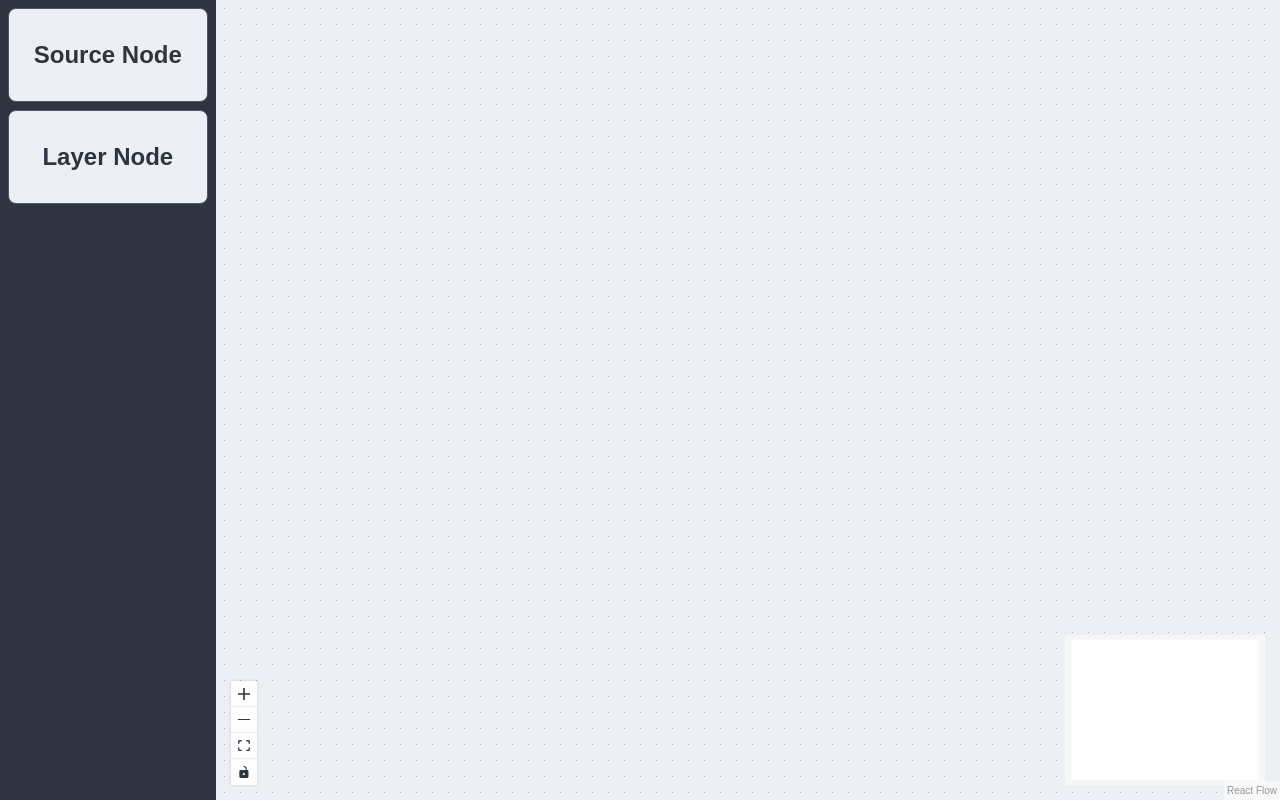
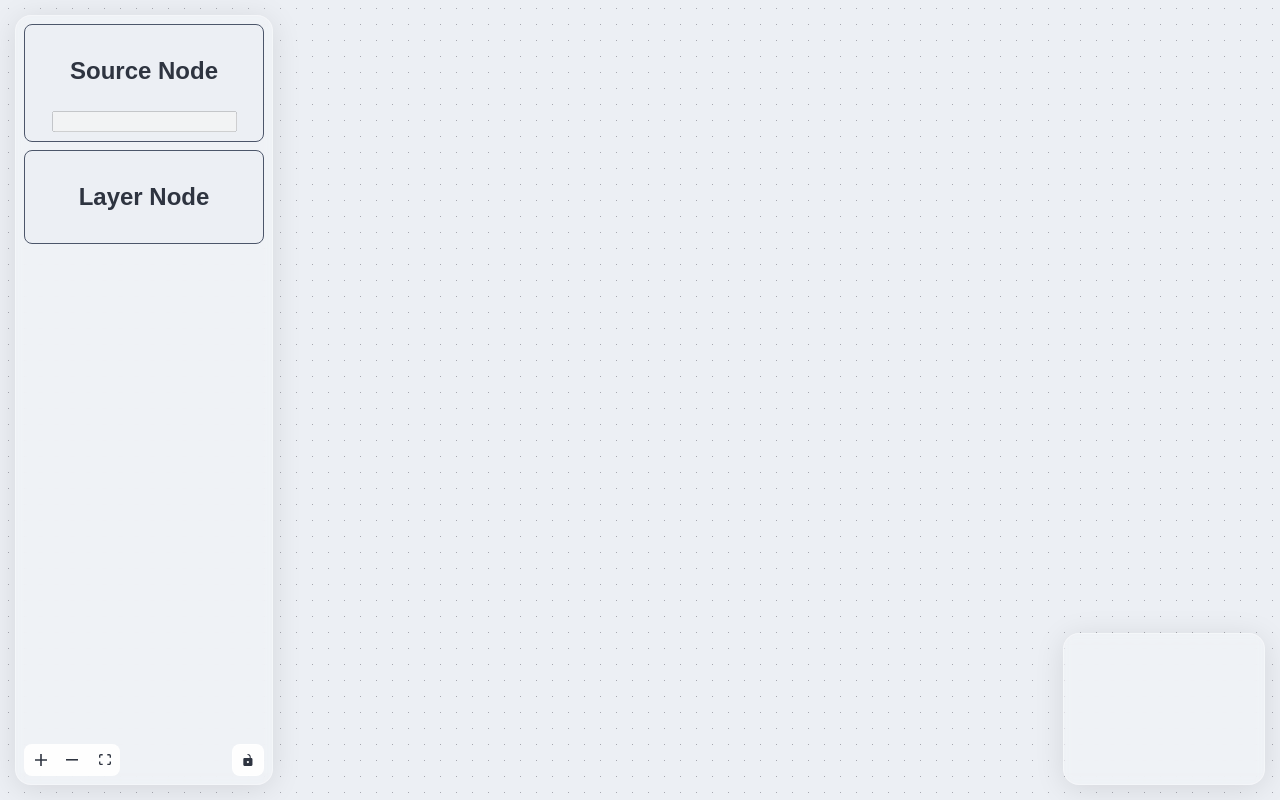
Before and after one commit to sampi/geojson-nodes, a React (Vite) app: page / in a window 1280 px wide. Built offline with nearby package versions, Linux system fonts and the light colour scheme.

Commit message:
Add more styling
* move NodeDrawer into ReactFlow as a Panel
* try an imitation Liquid Glass style (WIP)

```diff
--- a/src/App.tsx
+++ b/src/App.tsx
@@ -1,13 +1,174 @@
-import { NodesDrawer } from "./components/NodesDrawer/NodesDrawer";
-import { Flow } from "./components/Flow/Flow";
+import { useCallback, type DragEvent } from "react";
+import { useShallow } from "zustand/react/shallow";
+import {
+  Background,
+  Controls,
+  MiniMap,
+  Panel,
+  ReactFlow,
+  useReactFlow,
+} from "@xyflow/react";
+
+import { useDragAndDrop } from "./DragAndDropContext";
+import { SourceNode } from "./components/nodes/SourceNode";
+import { LayerNode } from "./components/nodes/LayerNode";
+import {
+  DRAWER_UNIT_WIDTH,
+  NodesDrawer,
+} from "./components/NodesDrawer/NodesDrawer";
+
+import { selector, useStore } from "./store";
+import styled from "styled-components";
+import { UNIT_WIDTH } from "./GlobalStyle";
+
+const nodeTypes = {
+  sourceNode: SourceNode,
+  layerNode: LayerNode,
+};
+
+const PADDING = UNIT_WIDTH * 6;
+const MINIMAP_WIDTH = 200;
+
+const fitViewOptions = {
+  padding: {
+    // @TODO get types from `PaddingWithUnit`
+    left: `${UNIT_WIDTH * DRAWER_UNIT_WIDTH + PADDING}px` as `${number}px`,
+    right: `${PADDING + MINIMAP_WIDTH}px` as `${number}px`,
+  },
+};
+
+const StyledControls = styled(Controls)`
+  right: 0;
+  display: flex;
+  margin: var(--space-unit);
+  flex-direction: row;
+  justify-content: space-between;
+  box-shadow: none;
+
+  .react-flow__controls-button {
+    width: calc(var(--space-unit) * 4);
+    height: calc(var(--space-unit) * 4);
+    border-top: var(--border-glass);
+    border-bottom: var(--border-glass);
+  }
+
+  .react-flow__controls-button:first-child {
+    border-radius: var(--space-unit) 0 0 var(--space-unit);
+    border-left: var(--border-glass);
+  }
+  .react-flow__controls-button:nth-child(3) {
+    border-radius: 0 var(--space-unit) var(--space-unit) 0;
+    border-left: var(--border-glass);
+  }
+
+  .react-flow__controls-interactive {
+    margin-left: calc(var(--space-unit) * 14);
+    border-radius: var(--space-unit);
+    border: var(--border-glass);
+  }
+`;
+
+const StyledMiniMap = styled(MiniMap)`
+  bottom: 0;
+  background: var(--color-background-glass);
+  border-radius: var(--border-radius-glass);
+  box-shadow: var(--box-shadow-glass);
+  backdrop-filter: var(--backdrop-filter-glass);
+  border: var(--border-glass);
+  .react-flow__minimap-svg {
+    border-radius: var(--space-unit);
+  }
+  .react-flow__minimap-node {
+    border-radius: var(--border-radius-glass);
+    rx: var(--border-radius-glass);
+    ry: var(--border-radius-glass);
+  }
+  .react-flow__minimap-mask {
+    display: none;
+  }
+`;
 
 export default function App() {
+  const { nodes, edges, onNodesChange, onEdgesChange, onConnect } = useStore(
+    useShallow(selector),
+  );
+  const { screenToFlowPosition } = useReactFlow();
+
+  const [type] = useDragAndDrop();
+
+  const onDragOver = useCallback((event: DragEvent<HTMLDivElement>) => {
+    event.preventDefault();
+    event.dataTransfer!.dropEffect = "move";
+  }, []);
+
+  const onDrop = useCallback(
+    (event: DragEvent<HTMLDivElement>) => {
+      event.preventDefault();
+
+      // check if the dropped element is valid
+      if (!type) {
+        return;
+      }
+
+      const position = screenToFlowPosition({
+        x: event.clientX,
+        y: event.clientY,
+      });
+
+      // Initialize node data based on type
+      let data;
+      if (type === "sourceNode") {
+        data = { url: "" };
+      } else {
+        data = { label: `${type} node` };
+      }
+
+      const newNode = {
+        id: window.crypto.randomUUID(),
+        type,
+        position,
+        data,
+        origin: [0.5, 0.5] as [number, number],
+      };
+
+      onNodesChange([{ item: newNode, type: "add" }]);
+    },
+    [onNodesChange, screenToFlowPosition, type],
+  );
+
   return (
-    <div style={{ display: "flex", flexDirection: "row", height: "100vh" }}>
-      <NodesDrawer />
-      <main style={{ flexGrow: 1, width: "100vw", height: "100vh" }}>
-        <Flow />
-      </main>
-    </div>
+    <main style={{ flexGrow: 1, width: "100vw", height: "100vh" }}>
+      <ReactFlow
+        nodes={nodes}
+        edges={edges}
+        onNodesChange={onNodesChange}
+        onEdgesChange={onEdgesChange}
+        onConnect={onConnect}
+        onDrop={onDrop}
+        onDragOver={onDragOver}
+        nodeTypes={nodeTypes}
+        proOptions={{ hideAttribution: true }}
+        colorMode="light"
+        fitViewOptions={fitViewOptions}
+        fitView
+      >
+        <Panel
+          position="top-left"
+          style={{
+            bottom: 0,
+            background: "var(--color-background-glass)",
+            borderRadius: "var(--border-radius-glass)",
+            boxShadow: "var(--box-shadow-glass)",
+            backdropFilter: "var(--backdrop-filter-glass)",
+            border: "var(--border-glass)",
+          }}
+        >
+          <NodesDrawer />
+          <StyledControls fitViewOptions={fitViewOptions} />
+        </Panel>
+        <StyledMiniMap />
+        <Background gap={16} size={1} />
+      </ReactFlow>
+    </main>
   );
 }
--- a/src/GlobalStyle.tsx
+++ b/src/GlobalStyle.tsx
@@ -1,11 +1,19 @@
 import { createGlobalStyle } from "styled-components";
+
+export const UNIT_WIDTH = 8;
 
 export const GlobalStyle = createGlobalStyle`
   :root {
-    --space-unit: 8px;
+    --space-unit: ${UNIT_WIDTH}px;
     --color-background: #eceff4;
     --color-foreground: #2e3440;
     --color-border: #4c566a;
+
+    --color-background-glass: rgba(255, 255, 255, 0.2);
+    --border-radius-glass: calc(var(--space-unit) * 2);
+    --box-shadow-glass: 0 4px 30px rgba(0, 0, 0, 0.1);
+    --backdrop-filter-glass: blur(5px);
+    --border-glass: 1px solid rgba(255, 255, 255, 0.3);
   }
 
   * {
--- a/src/components/Flow/Flow.tsx
+++ /dev/null
@@ -1,86 +0,0 @@
-import { useCallback, type DragEvent } from "react";
-import { useShallow } from "zustand/react/shallow";
-import {
-  Background,
-  Controls,
-  MiniMap,
-  ReactFlow,
-  useReactFlow,
-} from "@xyflow/react";
-
-import { selector, useStore } from "../../store";
-import { useDragAndDrop } from "../../DragAndDropContext";
-import { SourceNode } from "../nodes/SourceNode";
-import { LayerNode } from "../nodes/LayerNode";
-
-const nodeTypes = {
-  sourceNode: SourceNode,
-  layerNode: LayerNode,
-};
-
-export function Flow() {
-  const { nodes, edges, onNodesChange, onEdgesChange, onConnect } = useStore(
-    useShallow(selector),
-  );
-  const { screenToFlowPosition } = useReactFlow();
-
-  const [type] = useDragAndDrop();
-
-  const onDragOver = useCallback((event: DragEvent<HTMLDivElement>) => {
-    event.preventDefault();
-    event.dataTransfer!.dropEffect = "move";
-  }, []);
-
-  const onDrop = useCallback(
-    (event: DragEvent<HTMLDivElement>) => {
-      event.preventDefault();
-
-      // check if the dropped element is valid
-      if (!type) {
-        return;
-      }
-
-      const position = screenToFlowPosition({
-        x: event.clientX,
-        y: event.clientY,
-      });
-
-      // Initialize node data based on type
-      let data;
-      if (type === 'sourceNode') {
-        data = { url: '' };
-      } else {
-        data = { label: `${type} node` };
-      }
-
-      const newNode = {
-        id: window.crypto.randomUUID(),
-        type,
-        position,
-        data,
-        origin: [0.5, 0.5] as [number, number],
-      };
-
-      onNodesChange([{ item: newNode, type: "add" }]);
-    },
-    [onNodesChange, screenToFlowPosition, type],
-  );
-
-  return (
-    <ReactFlow
-      nodes={nodes}
-      edges={edges}
-      onNodesChange={onNodesChange}
-      onEdgesChange={onEdgesChange}
-      onConnect={onConnect}
-      onDrop={onDrop}
-      onDragOver={onDragOver}
-      nodeTypes={nodeTypes}
-      fitView
-    >
-      <Controls />
-      <MiniMap />
-      <Background gap={16} size={1} />
-    </ReactFlow>
-  );
-}
--- a/src/components/NodesDrawer/NodesDrawer.tsx
+++ b/src/components/NodesDrawer/NodesDrawer.tsx
@@ -1,5 +1,6 @@
 import type { DragEvent } from "react";
 import styled from "styled-components";
+
 import { useDragAndDrop } from "../../DragAndDropContext";
 import { BaseNode } from "../nodes/BaseNode";
 
@@ -7,7 +8,7 @@ export const DRAWER_UNIT_WIDTH = 32;
 
 const NodesDrawerContainer = styled.aside`
   width: calc(var(--space-unit) * ${DRAWER_UNIT_WIDTH});
-  background-color: var(--color-foreground);
+  height: 100%;
   color: var(--color-background);
   padding: var(--space-unit);
 `;
@@ -26,7 +27,9 @@ export const NodesDrawer = () => {
         onDragStart={(event) => onDragStart(event, "sourceNode")}
         draggable
         title="Source Node"
-      ></BaseNode>
+      >
+        <input disabled />
+      </BaseNode>
       <BaseNode
         onDragStart={(event) => onDragStart(event, "layerNode")}
         draggable
--- a/src/components/nodes/BaseNode.tsx
+++ b/src/components/nodes/BaseNode.tsx
@@ -13,6 +13,8 @@ const BaseNodeContainer = styled.article`
   }
 `;
 
+const BaseNodeHandle = () => styled.div``;
+
 export const BaseNode: React.FC<
   React.PropsWithChildren<
     { title: string } & React.HTMLAttributes<HTMLDivElement>
--- a/src/components/nodes/SourceNode.tsx
+++ b/src/components/nodes/SourceNode.tsx
@@ -1,4 +1,3 @@
-import { BaseNode } from "./BaseNode";
 import {
   Handle,
   Position,
@@ -6,6 +5,8 @@ import {
   type NodeProps,
   type Node,
 } from "@xyflow/react";
+
+import { BaseNode } from "./BaseNode";
 
 export type SourceNodeType = Node<{
   url: string;
```
Also changed, not shown: src/components/nodes/LayerNode.tsx (+4 -3 lines), 1 other file (tests, documents, lock files or other folders).
